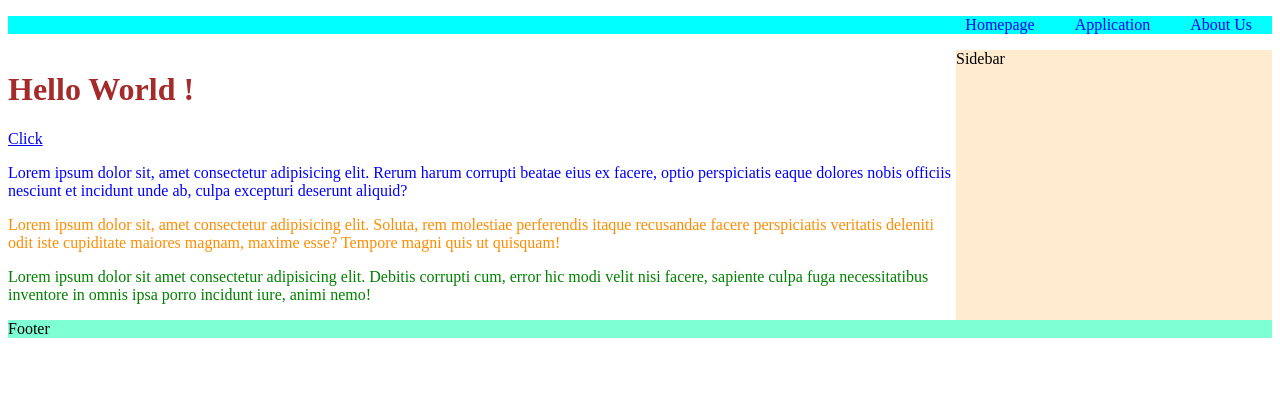
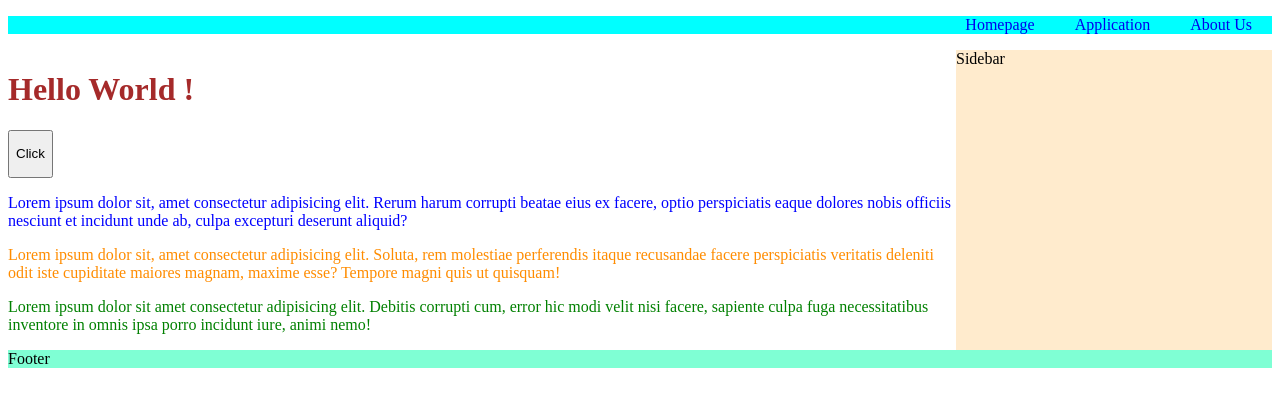
Before and after one commit to IzumiKeiki/React-create-homework, a React (Create React App) app: page / in a window 1280 px wide. Shown: the top 406 px of the page. Built offline with nearby package versions, Linux system fonts and the light colour scheme.

Commit message:
fix bug Button

```diff
--- a/src/components/Button.js
+++ b/src/components/Button.js
@@ -1,11 +1,9 @@
 function Button() {
   return (
-    <>
-      <a href="#">
-        <p>Click</p>
-      </a>
-    </>
-  )
+    <button href="#">
+      <p>Click</p>
+    </button>
+  );
 }
 
-export default Button
+export default Button;
```
